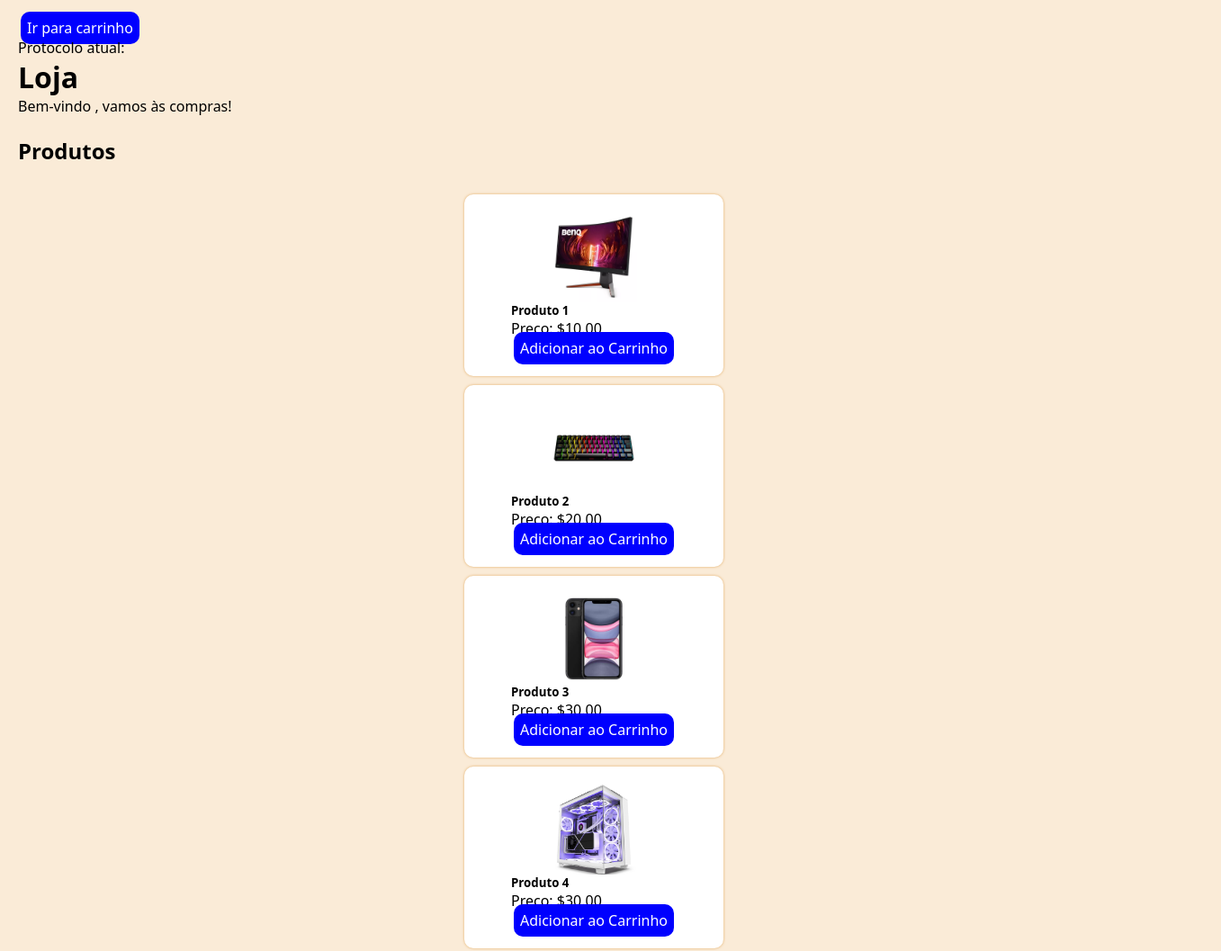
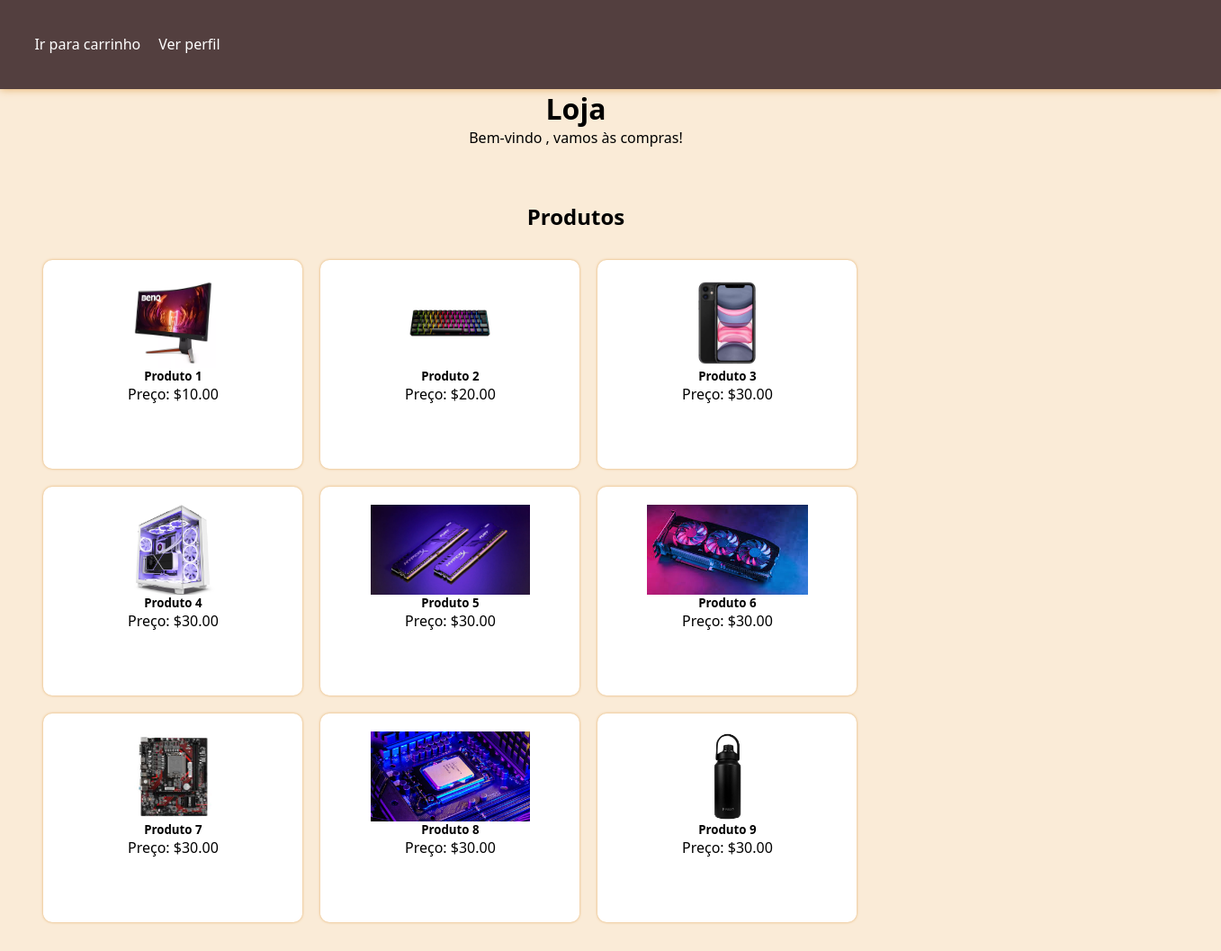
Before and after one commit to Nickyzz1/exercicio1_manutencao, a plain HTML site: page Loja/loja.html in a window 1280 px wide. Shown: the top 1057 px of the page at 90% size, 1357 px wide, since content can reach past the window. Drawn offline with nearby package versions, Linux system fonts and the light colour scheme.

Commit message:
ex-8-loja

```diff
--- a/Carrinho/carrinho.html
+++ b/Carrinho/carrinho.html
@@ -4,6 +4,7 @@
     <meta charset="UTF-8" />
     <meta name="viewport" content="width=device-width, initial-scale=1.0" />
     <title>Carrinho</title>
+    <link href="https://fonts.googleapis.com/css2?family=Roboto:ital,wght@0,100;0,300;0,400;0,500;0,700;0,900;1,100;1,300;1,400;1,500;1,700;1,900&display=swap" rel="stylesheet">
     <script src="https://code.jquery.com/jquery-3.7.0.js"></script>
     <script src="https://cdnjs.cloudflare.com/ajax/libs/mammoth/1.0.1/mammoth.browser.min.js"></script>
     <style>
--- a/Loja/loja.html
+++ b/Loja/loja.html
@@ -4,6 +4,7 @@
     <meta charset="UTF-8" />
     <meta name="viewport" content="width=device-width, initial-scale=1.0" />
     <title>Loja</title>
+    <link href="https://fonts.googleapis.com/css2?family=Roboto:ital,wght@0,100;0,300;0,400;0,500;0,700;0,900;1,100;1,300;1,400;1,500;1,700;1,900&display=swap" rel="stylesheet">
     <script src="https://code.jquery.com/jquery-3.7.0.js"></script>
 
     <style>
@@ -15,10 +16,14 @@
         width: 100vw;
         height: auto;
         overflow-x: hidden;
-        padding: 20px;
         background-color: antiquewhite;
         font-family: system-ui, -apple-system, BlinkMacSystemFont, 'Segoe UI', Roboto, Oxygen, Ubuntu, Cantarell, 'Open Sans', 'Helvetica Neue', sans-serif;
       }
+      main{
+        text-align: center;
+        margin: 3%;
+      }
+
       .wrap {
         display: flex !important;
         flex-wrap: wrap !important;
@@ -41,12 +46,23 @@
         width: 200px; /* Define a largura dos cards */
         box-sizing: border-box; /* Inclui padding e borda na largura total */
       }
+      .card:hover{
+        transform: scale(1.07);
+      }
+
+      #produtos-container
+      {
+        display: flex;
+        flex-wrap: wrap;
+      }
+
       .idPerfil {
         display: flex;
         flex-direction: row;
         gap: 5px;
       }
-      a {
+      button {
+        border: none;
         background-color: blue;
         margin: 3px;
         padding: 7px;
@@ -54,8 +70,65 @@
         color: white;
         text-decoration: none;
       }
-      .botao:hover {
+      .btn-adicionar-ao-carrinho:hover {
         background-color: rgb(6, 6, 61);
+      }
+      button:hover {
+        background-color: rgb(6, 6, 61);
+      }
+
+      header{
+        text-align: center;
+      }
+      #informacoesPerfil
+      {
+        max-width: 300px;
+        background-color: white;
+        color: black;
+        padding: 3%;
+        border-radius: 10px;
+        padding: 10px;
+        font-size: 15px;
+        box-shadow: 0 0 3px rgb(226, 170, 97);
+        padding: 120px;
+      }
+      #informacoesPerfil button{
+        display: flex;
+      }
+      nav{
+        background-color: rgb(83, 63, 63) !important;
+        padding: 3%;
+        color: white;
+        display: flex;
+        justify-content: left;
+        box-shadow: 0 0 9px rgb(226, 170, 97);
+        width: 100%;
+        gap: 2rem;
+      }
+      a{
+        text-decoration: none;
+        color: white;
+      }
+      a:hover{
+        color: gray;
+      }
+
+      ul{
+        text-decoration: none;
+        list-style: none;
+        display: flex;
+        gap: 20px;
+      }
+      #infoUserModal
+      {
+        display: flex;
+        justify-content: center;
+        position: absolute;
+        transform: translate(-50%, -50%);
+        left: 50%;
+        top: 50%;
+        display: none;
+        z-index: 20;
       }
 
       @media (max-width: 900px) {
@@ -66,16 +139,37 @@
     </style>
   </head>
   <body>
-    <a href="../Carrinho/carrinho.html">Ir para carrinho</a>
-    <div>
-      <h5 id="perfil"></h5>
+
+    <section id="infoUserModal">
+      <div id="informacoesPerfil" >
+        <button type="submit" onclick="exit()" >X</button>
+        <h2 id="perfil"></h2>
         <div class="idPerfil">
           Protocolo atual:
           <p id="idPerfil"></p>
         </div>
       </div>
+    </section>
+
+    <header>
+
+      <nav>
+        <ul>
+          <li>
+            <a href="../Carrinho/carrinho.html">Ir para carrinho</a>
+          </li>
+          <li onclick="viewInfo()"><a href="#" id="verPerfil">Ver perfil</a></li>
+
+        </ul>
+      </nav>
       <h1>Loja</h1>
       <p>Bem-vindo <span id="user"></span>, vamos às compras!</p>
+    </header>
+
+
+
+    <main>
+
       <br />
       <h2>Produtos</h2>
       <br />
@@ -84,6 +178,10 @@
           <!-- Cards dos produtos serão inseridos aqui -->
         </div>
       </div>
+    </main>
+
     <script src="script.js"></script>
+
+
   </body>
 </html>
--- a/Loja/script.js
+++ b/Loja/script.js
@@ -38,8 +38,8 @@ document.addEventListener("DOMContentLoaded", function () {
         cardText.className = "card-text";
         cardText.textContent = "Preço: $" + produto.preco.toFixed(2);
 
-        // const botao = document.createElement("div");
-        // botao.style.margin = '15px'
+        const botao = document.createElement("div");
+        botao.style.margin = '15px'
 
         const btnAdicionarAoCarrinho = document.createElement("a");
         btnAdicionarAoCarrinho.href = "#";
@@ -50,8 +50,8 @@ document.addEventListener("DOMContentLoaded", function () {
         cardBody.appendChild(cardTitle); // criar uma coisa dentro de outra
         cardBody.appendChild(cardText);
 
-        // botao.appendChild(btnAdicionarAoCarrinho);
-        cardBody.appendChild(btnAdicionarAoCarrinho);
+        botao.appendChild(btnAdicionarAoCarrinho);
+        cardBody.appendChild(botao);
 
         card.appendChild(imagem);
         card.appendChild(cardBody);
@@ -73,3 +73,16 @@ document.addEventListener("DOMContentLoaded", function () {
     }
   );
 });
+
+const info = document.getElementById('infoUserModal');
+
+function exit() {
+  info.style.display = "none";
+}
+
+function viewInfo() {
+  if (info.style.display === "none" || info.style.display === "") {
+    info.style.display = "block";
+    card.style.hover = 'transform: scale(1); !important'
+  }
+}
```
Lines whose indentation alone changed are shown as unchanged.
